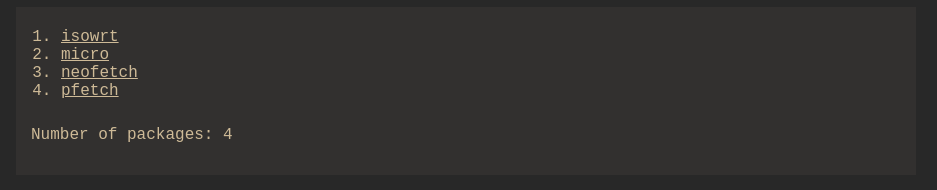
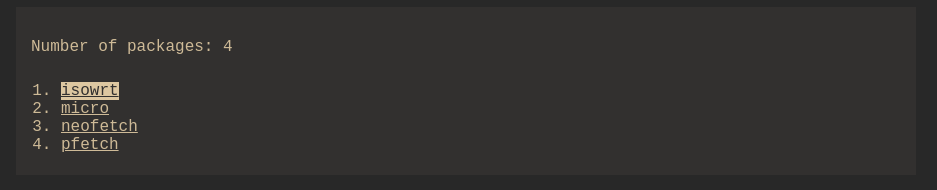
Before and after one commit to HubschluftOS/HubschluftOS.github.io, a plain HTML site: page pages/packages.html in a window 1280 px wide. In both pictures the pointer is over the link "isowrt". Shown: the part 100-290 px from the top of the page, without its empty margins (174-1111 px from the left). Drawn offline with Linux system fonts and the light colour scheme.

Commit message:
index.html

```diff
--- a/pages/packages.html
+++ b/pages/packages.html
@@ -18,13 +18,13 @@
         </div>
       </div>
       <div class="packages">
+        <p id="countOutput">Number of packages: </p>
         <ul id="myMenu">
           <li><a href="../db/packages/micro.html">micro</a></li>
           <li><a href="../db/packages/neofetch.html">neofetch</a></li>
           <li><a href="../db/packages/pfetch.html">pfetch</a></li>
           <li><a href="../db/packages/isowrt.html">isowrt</a></li>
         </ul>
-        <p id="countOutput">Number of packages: </p>
       </div>
     </div>
 </body>
--- a/style/style.css
+++ b/style/style.css
@@ -83,6 +83,11 @@ ul#myMenu{
     padding: 10px;
 }
 
+.packages a:hover{
+    background-color: #ddc7a1;
+    color: #32302f;
+}
+
 @media screen and (max-width: 500px) {
     .header a {
         float: none;
```
